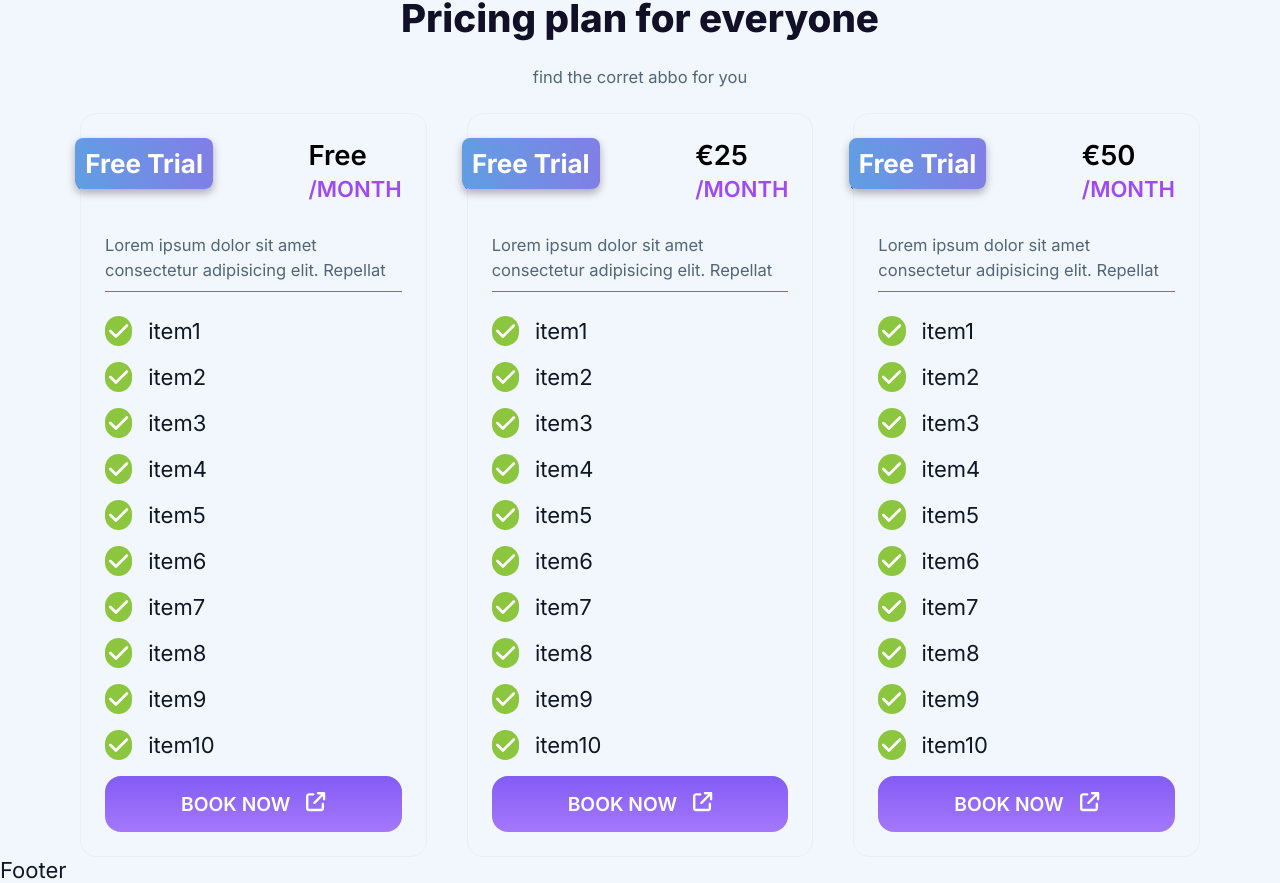
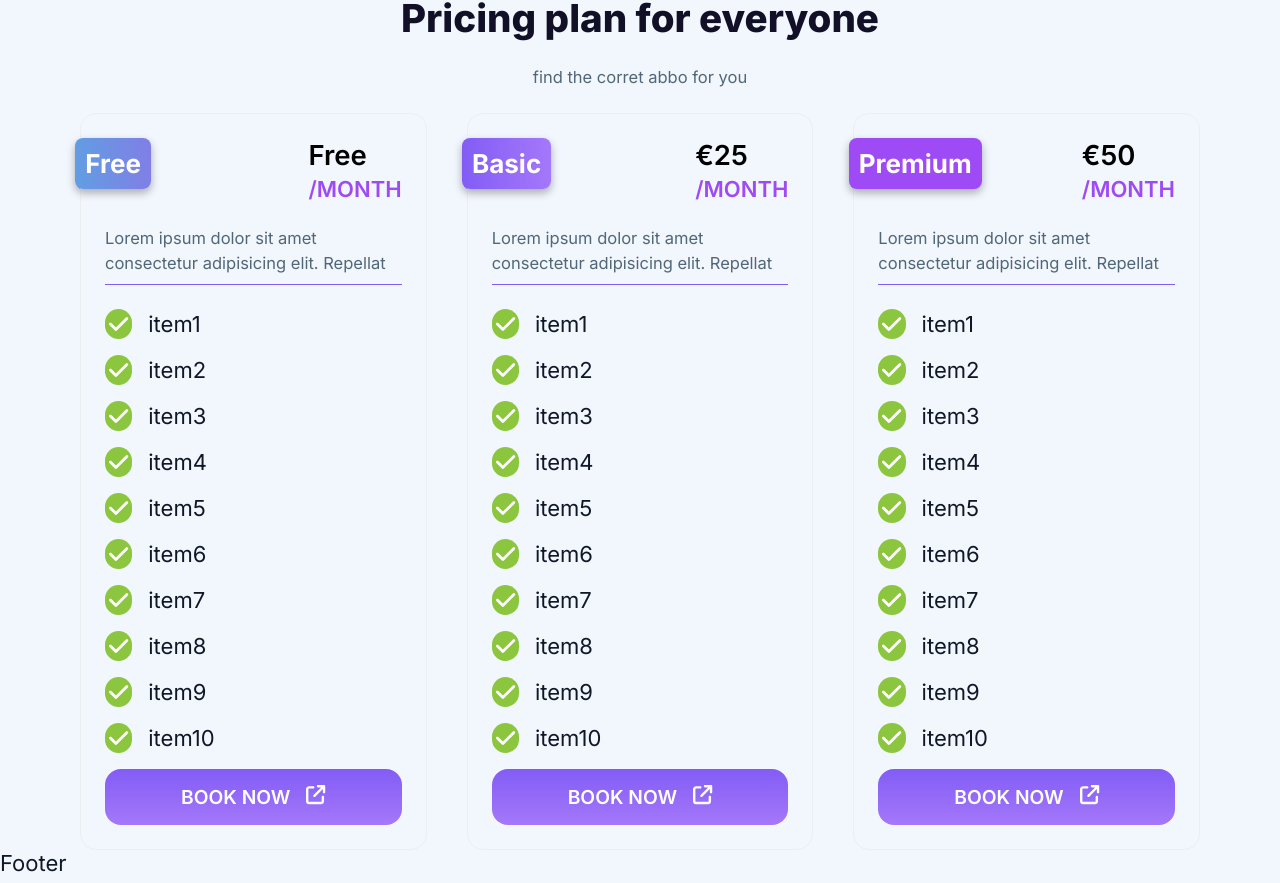
Before and after one commit to danielgen01/financy, a Next.js app: page / in a window 1280 px wide. Shown: the part 2675-3558 px from the top of the page. Built offline with nearby package versions, Linux system fonts and the light colour scheme; no server answers.

Commit message:
feat: add contional styling for flag

```diff
--- a/src/app/components/PricingTeaser/PricingTeaser.styles.module.css
+++ b/src/app/components/PricingTeaser/PricingTeaser.styles.module.css
@@ -131,26 +131,42 @@
     padding: 10px 10px;
     border-radius: 8px;
     box-shadow: 0px 4px 8px rgba(0, 0, 0, 0.3);
-    background: linear-gradient(267.27deg, #FF00F2 -401.08%, #00FFD9 408.44%);
-
 
 }
 
 .StyledFlagVector {
     position: relative;
-    top:65%;
+    top:-5%;
     left:2%;
     transform: skew(0deg, 45deg);
-    border-bottom: 20px solid transparent;
-    border-right: 20px solid #00FFD9;
+    height: 10px;
+    width: 20px;
     z-index: -1;
     background-color: #3F7AC6;
     -webkit-transform: skew();
     -moz-transform: skew();
     -ms-transform: skew();
     -o-transform: skew();
+
 }
+
+
 
 .StyledParagraph {
     text-align: left;
   }
+
+  .freeVariant {
+    background: linear-gradient(267.27deg, #FF00F2 -401.08%, #00FFD9 408.44%);
+  }
+
+  .basicVariant {
+    background: linear-gradient(90deg, #825CF5 0%, #A578FA 100%);
+
+
+  }
+
+  .premiumVariant {
+    background: var(--color-custom-purple)
+
+  }
--- a/src/app/components/PricingTeaser/PricingTeaser.tsx
+++ b/src/app/components/PricingTeaser/PricingTeaser.tsx
@@ -13,12 +13,33 @@ interface PricingTeaserProps {
   price: string | number
   interval: string
 }
+interface VariantProps {
+  variant?: string | "free" | "basic" | "premium"
+}
 
-function Flag() {
+export const Flag: React.FC<{ label: string; variant: VariantProps }> = ({
+  label,
+  variant,
+}) => {
+  const getVariantColorFlag = () => {
+    if (variant === "free") {
+      return `${styles.freeVariant}`
+    }
+    if (variant === "basic") {
+      return styles.basicVariant
+    }
+    if (variant === "premium") {
+      return styles.premiumVariant
+    }
+  }
+
+  const flagClassNames = `${styles.StyledFlagTopLeft} ${getVariantColorFlag()}`
+  const flagVectorClassName = `${styles.StyledFlagVector} ${getVariantColorFlag()}`
+
   return (
     <div className={styles.StyledFlagWrapper}>
-      <div className={styles.StyledFlagTopLeft}>Free Trial</div>
-      <div className={styles.StyledFlagVector} />
+      <div className={flagClassNames}>{label}</div>
+      <div className={flagVectorClassName} />
     </div>
   )
 }
@@ -27,12 +48,14 @@ export const PricingTeaser: React.FC<PricingTeaserProps> = ({
   advantageItems,
   price,
   interval,
+  variant,
+  label,
 }) => {
   return (
     <div className={styles.StyledPricingTeaser}>
       <div className={styles.StyledPricingTeaserContent}>
         <div className={styles.StyledTeaserHeader}>
-          <Flag />
+          <Flag variant={variant} label={label} />
           <div className={styles.StyledPriceAndIntervalWrapper}>
             <span className={styles.StyledPriceText}>{price}</span>
             <span className={styles.StyledIntervallText}>{interval}</span>
--- a/src/app/pageTemplates/homepage/PricingSection/PricingSection.styles.module.css
+++ b/src/app/pageTemplates/homepage/PricingSection/PricingSection.styles.module.css
@@ -4,7 +4,7 @@
     gap: var(--spacing-2xl);
   }
 
-  @media (width >= 960px) {
+  @media (width >= 600px) {
     .StyledPricingTeasersWrapper {
       grid-template-columns: repeat(2,1fr);
     }
--- a/src/app/pageTemplates/homepage/PricingSection/PricingSection.tsx
+++ b/src/app/pageTemplates/homepage/PricingSection/PricingSection.tsx
@@ -13,6 +13,8 @@ export const PricingSection = () => {
         <Paragraph>find the corret abbo for you</Paragraph>
         <div className={styles.StyledPricingTeasersWrapper}>
           <PricingTeaser
+            variant="free"
+            label="Free"
             advantageItems={[
               "item1",
               "item2",
@@ -29,6 +31,8 @@ export const PricingSection = () => {
             interval="/month"
           />
           <PricingTeaser
+            variant="basic"
+            label="Basic"
             advantageItems={[
               "item1",
               "item2",
@@ -45,6 +49,8 @@ export const PricingSection = () => {
             interval="/month"
           />
           <PricingTeaser
+            variant="premium"
+            label="Premium"
             advantageItems={[
               "item1",
               "item2",
```
